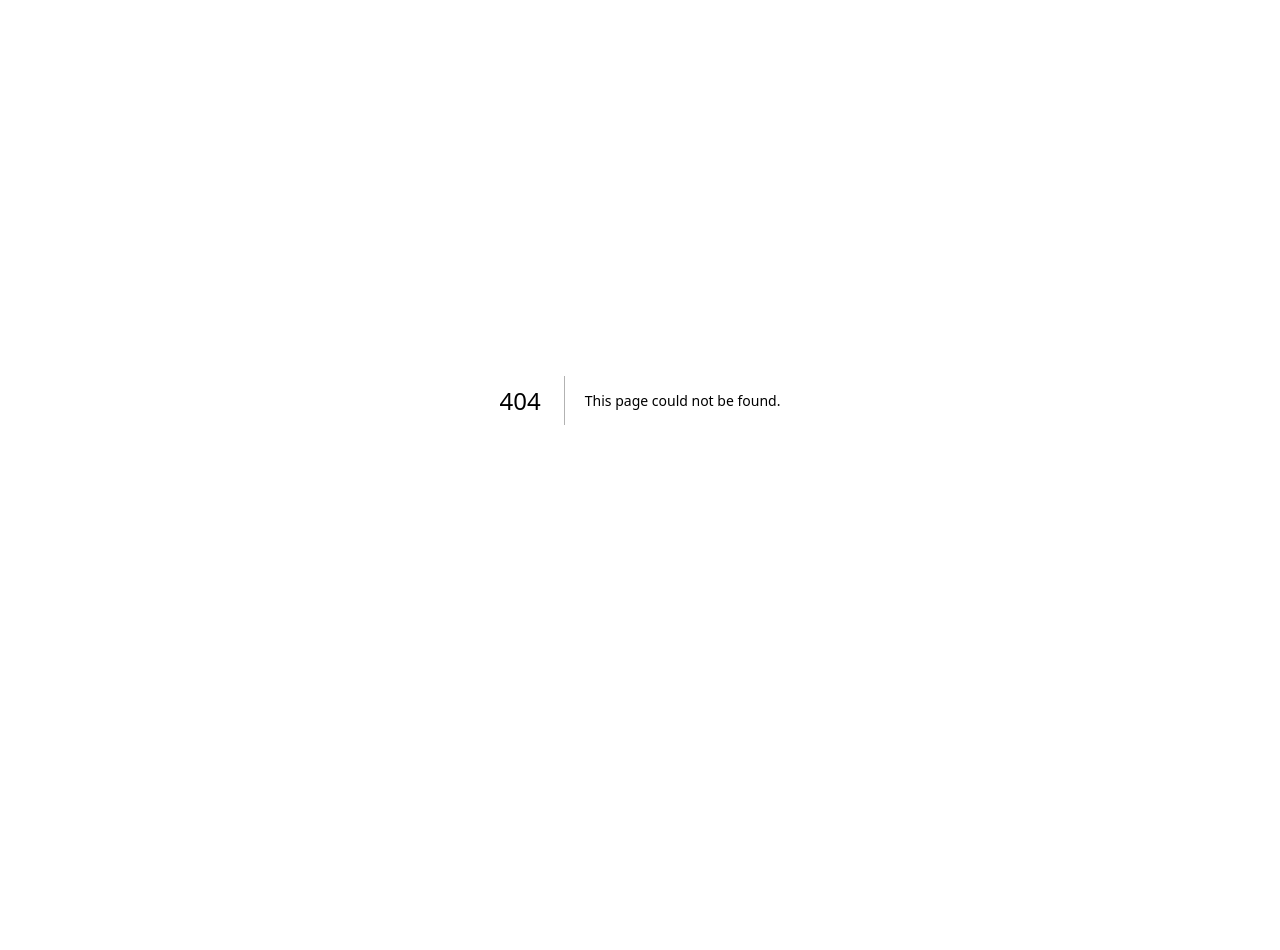
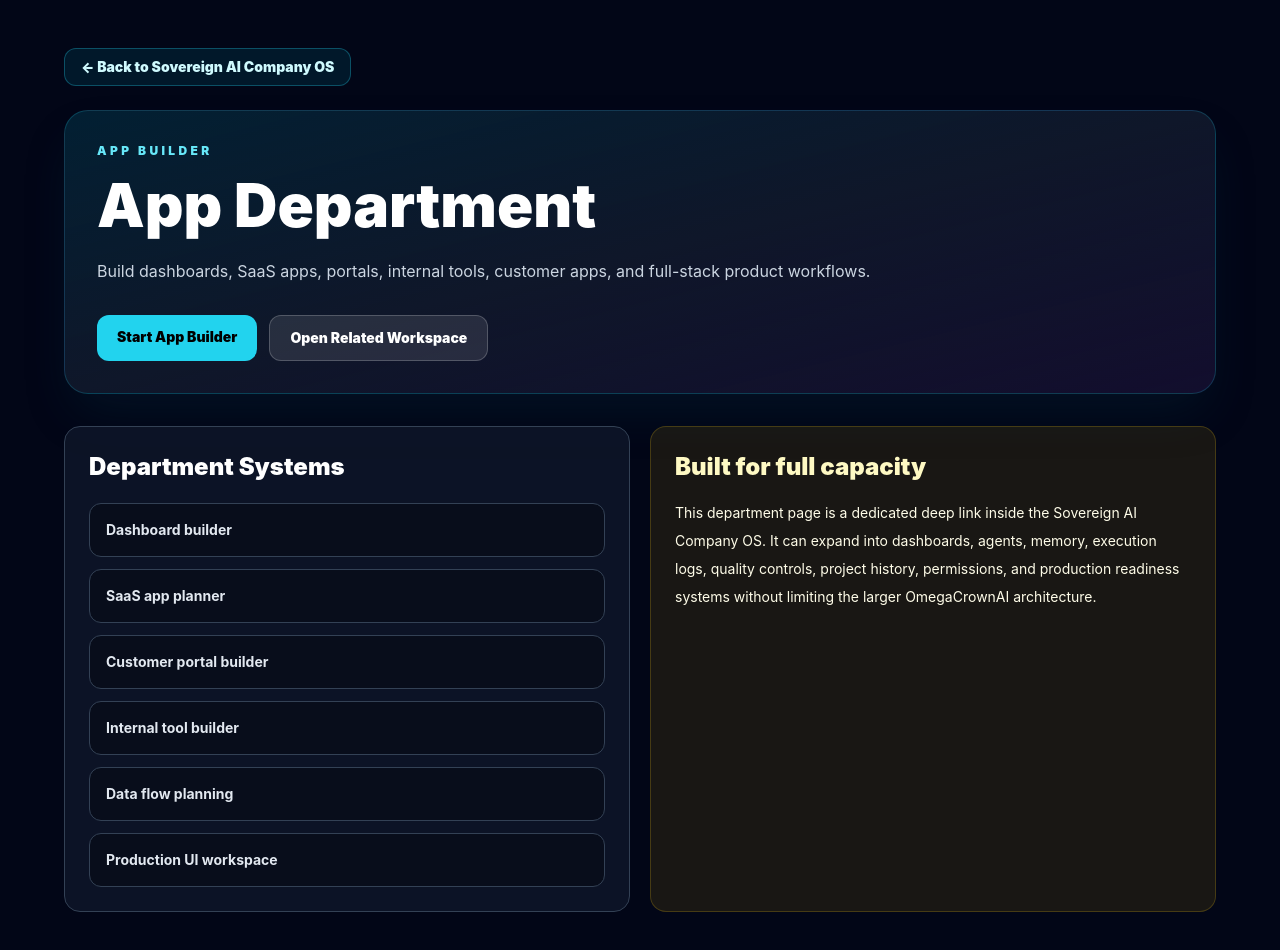
Before and after one commit to pbtransportcom-droid/omegacrownai-dashboard, a Next.js app in the folder omegacrownai-dashboard/: page /sovereign/app in a window 1280 px wide. Before the commit this address had no page. Shown: the top 950 px of the page. Before the commit the page ends 800 px from the top, so only its background shows below. Built offline with nearby package versions, Linux system fonts and the light colour scheme.

Commit message:
Add Sovereign department deep links

```diff
--- a/omegacrownai-dashboard/app/build/page.tsx
+++ b/omegacrownai-dashboard/app/build/page.tsx
@@ -3,84 +3,84 @@ const departments = [
     title: "Website Department",
     description:
       "Build premium business websites, landing pages, service pages, funnels, SEO-ready pages, and launch-ready customer experiences.",
-    href: "/create?type=website",
+    href: "/sovereign/website",
     badge: "Website Builder",
   },
   {
     title: "App Department",
     description:
       "Build dashboards, SaaS apps, portals, business systems, customer apps, internal tools, and full-stack product workflows.",
-    href: "/create?type=app",
+    href: "/sovereign/app",
     badge: "App Builder",
   },
   {
     title: "Coding Department",
     description:
       "Generate, edit, debug, review, refactor, test, and ship production code through OmegaCrownAI project workspaces.",
-    href: "/create?type=coding",
+    href: "/sovereign/coding",
     badge: "Coding Workspace",
   },
   {
     title: "Automation Department",
     description:
       "Build AI agents, business workflows, scheduled jobs, execution pipelines, lead follow-ups, reporting systems, and operations automations.",
-    href: "/create?type=automation",
+    href: "/sovereign/automation",
     badge: "Automation Builder",
   },
   {
     title: "Trading Department",
     description:
       "Build King Trading System dashboards, market discovery, watchlists, forecast quality controls, alerts, and research tools.",
-    href: "/create?type=trading",
+    href: "/sovereign/trading",
     badge: "King Trading System",
   },
   {
     title: "Creative Department",
     description:
       "Build content systems, videos, image prompts, brand assets, campaigns, scripts, and production-ready creative pipelines.",
-    href: "/creative/directors-room",
+    href: "/sovereign/creative",
     badge: "Creative Studio",
   },
   {
     title: "Marketing Department",
     description:
       "Build campaigns, funnels, customer acquisition systems, copy, landing strategies, distribution plans, and growth workflows.",
-    href: "/distribution/campaigns",
+    href: "/sovereign/marketing",
     badge: "Marketing Engine",
   },
   {
     title: "Finance Department",
     description:
       "Build revenue tracking, payment flows, provider management, billing readiness, financial dashboards, and business controls.",
-    href: "/payments/providers",
+    href: "/sovereign/finance",
     badge: "Finance Ops",
   },
   {
     title: "Support Department",
     description:
       "Build customer support workflows, onboarding, help systems, customer operations, readiness checks, and response pipelines.",
-    href: "/customer",
+    href: "/sovereign/support",
     badge: "Customer Ops",
   },
   {
     title: "Security & Governance",
     description:
       "Build safety policies, audit trails, access controls, identity verification, compliance evidence, and governance workflows.",
-    href: "/security/admin-controls",
+    href: "/sovereign/security",
     badge: "Governance",
   },
   {
     title: "Reliability Department",
     description:
       "Build monitoring, incident response, replay systems, job reliability, cost controls, and production-grade operational checks.",
-    href: "/observability",
+    href: "/sovereign/reliability",
     badge: "Reliability",
   },
   {
     title: "Projects & Workspaces",
     description:
       "Open the full workspace layer where Sovereign AI Company projects, departments, memory, execution, and build history live.",
-    href: "/projects",
+    href: "/sovereign/workspaces",
     badge: "Workspace OS",
   },
 ];
--- /dev/null
+++ b/omegacrownai-dashboard/app/sovereign/[department]/page.tsx
@@ -0,0 +1,290 @@
+const departments = {
+  website: {
+    title: "Website Department",
+    badge: "Website Builder",
+    description:
+      "Build premium business websites, landing pages, service pages, funnels, SEO-ready pages, and launch-ready customer experiences.",
+    primaryHref: "/create?type=website",
+    primaryLabel: "Start Website Builder",
+    secondaryHref: "/projects",
+    systems: [
+      "Landing page builder",
+      "Business website builder",
+      "Service page builder",
+      "SEO-ready content structure",
+      "Customer conversion sections",
+      "Launch-readiness checklist",
+    ],
+  },
+  app: {
+    title: "App Department",
+    badge: "App Builder",
+    description:
+      "Build dashboards, SaaS apps, portals, internal tools, customer apps, and full-stack product workflows.",
+    primaryHref: "/create?type=app",
+    primaryLabel: "Start App Builder",
+    secondaryHref: "/projects",
+    systems: [
+      "Dashboard builder",
+      "SaaS app planner",
+      "Customer portal builder",
+      "Internal tool builder",
+      "Data flow planning",
+      "Production UI workspace",
+    ],
+  },
+  coding: {
+    title: "Coding Department",
+    badge: "Coding Workspace",
+    description:
+      "Generate, edit, debug, review, refactor, test, and ship production code through OmegaCrownAI project workspaces.",
+    primaryHref: "/create?type=coding",
+    primaryLabel: "Start Coding Workspace",
+    secondaryHref: "/projects",
+    systems: [
+      "Code generation",
+      "Code review",
+      "Bug fixing",
+      "Feature implementation",
+      "Build/test guidance",
+      "Safe deployment workflow",
+    ],
+  },
+  automation: {
+    title: "Automation Department",
+    badge: "Automation Builder",
+    description:
+      "Build AI agents, business workflows, scheduled jobs, execution pipelines, lead follow-ups, reporting systems, and operations automations.",
+    primaryHref: "/create?type=automation",
+    primaryLabel: "Start Automation Builder",
+    secondaryHref: "/automate",
+    systems: [
+      "Workflow builder",
+      "Agent execution planning",
+      "Scheduled jobs",
+      "Business process automation",
+      "Run logs",
+      "Operational safety checks",
+    ],
+  },
+  trading: {
+    title: "Trading Department",
+    badge: "King Trading System",
+    description:
+      "Build King Trading System dashboards, market discovery, watchlists, forecast quality controls, alerts, and trading research tools.",
+    primaryHref: "/create?type=trading",
+    primaryLabel: "Start Trading Builder",
+    secondaryHref: "/trade",
+    systems: [
+      "Market discovery",
+      "Watchlist quality ranking",
+      "Forecast quality controls",
+      "Stock and crypto scanner",
+      "Risk discipline",
+      "Educational trading dashboard",
+    ],
+  },
+  creative: {
+    title: "Creative Department",
+    badge: "Creative Studio",
+    description:
+      "Build content systems, videos, image prompts, brand assets, campaigns, scripts, and production-ready creative pipelines.",
+    primaryHref: "/creative/directors-room",
+    primaryLabel: "Open Creative Studio",
+    secondaryHref: "/creative/asset-pipeline",
+    systems: [
+      "Directors room",
+      "Scene planning",
+      "Asset pipeline",
+      "Video workflow",
+      "Brand creative",
+      "Prompt production quality",
+    ],
+  },
+  marketing: {
+    title: "Marketing Department",
+    badge: "Marketing Engine",
+    description:
+      "Build campaigns, funnels, customer acquisition systems, copy, landing strategies, distribution plans, and growth workflows.",
+    primaryHref: "/distribution/campaigns",
+    primaryLabel: "Open Marketing Engine",
+    secondaryHref: "/distribution/pipeline",
+    systems: [
+      "Campaign planning",
+      "Distribution pipeline",
+      "Variant testing",
+      "KPI tracking",
+      "Customer copy alignment",
+      "Growth workflow design",
+    ],
+  },
+  finance: {
+    title: "Finance Department",
+    badge: "Finance Ops",
+    description:
+      "Build revenue tracking, payment flows, provider management, billing readiness, financial dashboards, and business controls.",
+    primaryHref: "/payments/providers",
+    primaryLabel: "Open Finance Ops",
+    secondaryHref: "/pricing",
+    systems: [
+      "Payment providers",
+      "External payment readiness",
+      "Billing policies",
+      "Provider disclosure",
+      "Revenue controls",
+      "Finance operations dashboard",
+    ],
+  },
+  support: {
+    title: "Support Department",
+    badge: "Customer Ops",
+    description:
+      "Build customer support workflows, onboarding, help systems, customer operations, readiness checks, and response pipelines.",
+    primaryHref: "/customer",
+    primaryLabel: "Open Customer Ops",
+    secondaryHref: "/customer-launch-readiness",
+    systems: [
+      "Customer onboarding",
+      "Support workflows",
+      "Launch readiness",
+      "Customer operations",
+      "Team workflows",
+      "Response pipeline",
+    ],
+  },
+  security: {
+    title: "Security & Governance",
+    badge: "Governance",
+    description:
+      "Build safety policies, audit trails, access controls, identity verification, compliance evidence, and governance workflows.",
+    primaryHref: "/security/admin-controls",
+    primaryLabel: "Open Security Controls",
+    secondaryHref: "/compliance/evidence",
+    systems: [
+      "Admin controls",
+      "Access review",
+      "Audit logs",
+      "Tenant isolation",
+      "Compliance evidence",
+      "Policy registry",
+    ],
+  },
+  reliability: {
+    title: "Reliability Department",
+    badge: "Reliability",
+    description:
+      "Build monitoring, incident response, replay systems, job reliability, cost controls, and production-grade operational checks.",
+    primaryHref: "/observability",
+    primaryLabel: "Open Reliability Dashboard",
+    secondaryHref: "/reliability/replay",
+    systems: [
+      "Observability summary",
+      "Incident response",
+      "Replay tools",
+      "Job reliability",
+      "Cost controls",
+      "Production monitoring",
+    ],
+  },
+  workspaces: {
+    title: "Projects & Workspaces",
+    badge: "Workspace OS",
+    description:
+      "Open the full workspace layer where Sovereign AI Company projects, departments, memory, execution, and build history live.",
+    primaryHref: "/projects",
+    primaryLabel: "Open Projects",
+    secondaryHref: "/project-os/dashboard",
+    systems: [
+      "Project dashboard",
+      "Build history",
+      "Memory",
+      "Execution logs",
+      "Project OS",
+      "Workspace routing",
+    ],
+  },
+};
+
+function normalizeDepartment(value?: string) {
+  if (!value) return "website";
+  if (value in departments) return value as keyof typeof departments;
+  return "website";
+}
+
+export default async function SovereignDepartmentPage({
+  params,
+}: {
+  params: Promise<{ department: string }>;
+}) {
+  const resolvedParams = await params;
+  const key = normalizeDepartment(resolvedParams.department);
+  const department = departments[key];
+
+  return (
+    <main className="min-h-screen bg-slate-950 px-6 py-12 text-white">
+      <section className="mx-auto max-w-6xl">
+        <a
+          href="/build"
+          className="inline-flex rounded-xl border border-cyan-400/30 bg-cyan-500/10 px-4 py-2 text-sm font-black text-cyan-100 hover:bg-cyan-500/20"
+        >
+          ← Back to Sovereign AI Company OS
+        </a>
+
+        <div className="mt-6 rounded-3xl border border-cyan-400/20 bg-gradient-to-br from-cyan-500/15 via-slate-900 to-purple-500/10 p-8 shadow-2xl shadow-cyan-950/30">
+          <p className="text-xs font-black uppercase tracking-[0.28em] text-cyan-300">
+            {department.badge}
+          </p>
+          <h1 className="mt-4 text-4xl font-black md:text-6xl">
+            {department.title}
+          </h1>
+          <p className="mt-5 max-w-4xl text-base leading-8 text-slate-300">
+            {department.description}
+          </p>
+
+          <div className="mt-7 flex flex-wrap gap-3">
+            <a
+              href={department.primaryHref}
+              className="rounded-xl bg-cyan-400 px-5 py-3 text-sm font-black text-black hover:bg-cyan-300"
+            >
+              {department.primaryLabel}
+            </a>
+            <a
+              href={department.secondaryHref}
+              className="rounded-xl border border-white/20 bg-white/10 px-5 py-3 text-sm font-black text-white hover:bg-white/20"
+            >
+              Open Related Workspace
+            </a>
+          </div>
+        </div>
+
+        <div className="mt-8 grid gap-5 md:grid-cols-2">
+          <div className="rounded-2xl border border-slate-700 bg-slate-900/80 p-6">
+            <h2 className="text-2xl font-black">Department Systems</h2>
+            <div className="mt-5 grid gap-3">
+              {department.systems.map((system) => (
+                <div
+                  key={system}
+                  className="rounded-xl border border-slate-700 bg-black/30 p-4 text-sm font-bold text-slate-200"
+                >
+                  {system}
+                </div>
+              ))}
+            </div>
+          </div>
+
+          <div className="rounded-2xl border border-yellow-400/20 bg-yellow-500/10 p-6">
+            <h2 className="text-2xl font-black text-yellow-100">
+              Built for full capacity
+            </h2>
+            <p className="mt-4 text-sm leading-7 text-yellow-50">
+              This department page is a dedicated deep link inside the Sovereign AI Company OS.
+              It can expand into dashboards, agents, memory, execution logs, quality controls,
+              project history, permissions, and production readiness systems without limiting
+              the larger OmegaCrownAI architecture.
+            </p>
+          </div>
+        </div>
+      </section>
+    </main>
+  );
+}
```
